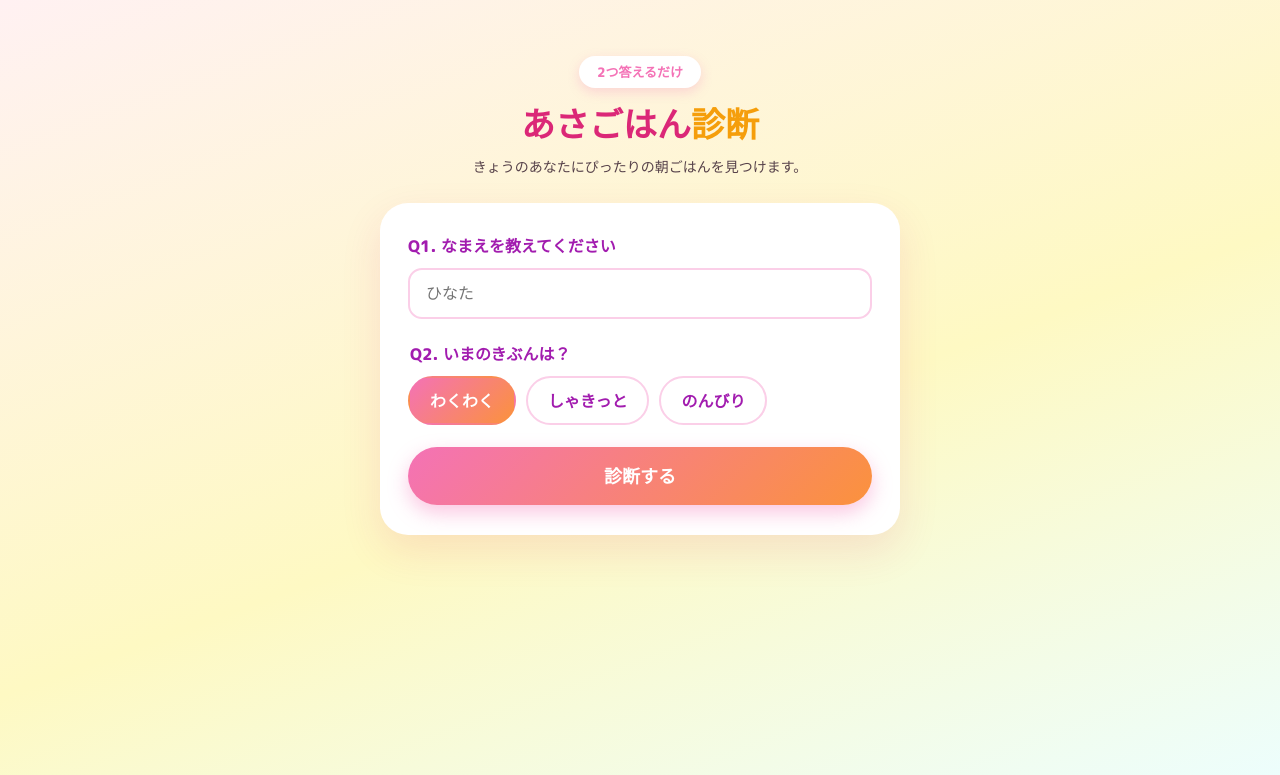
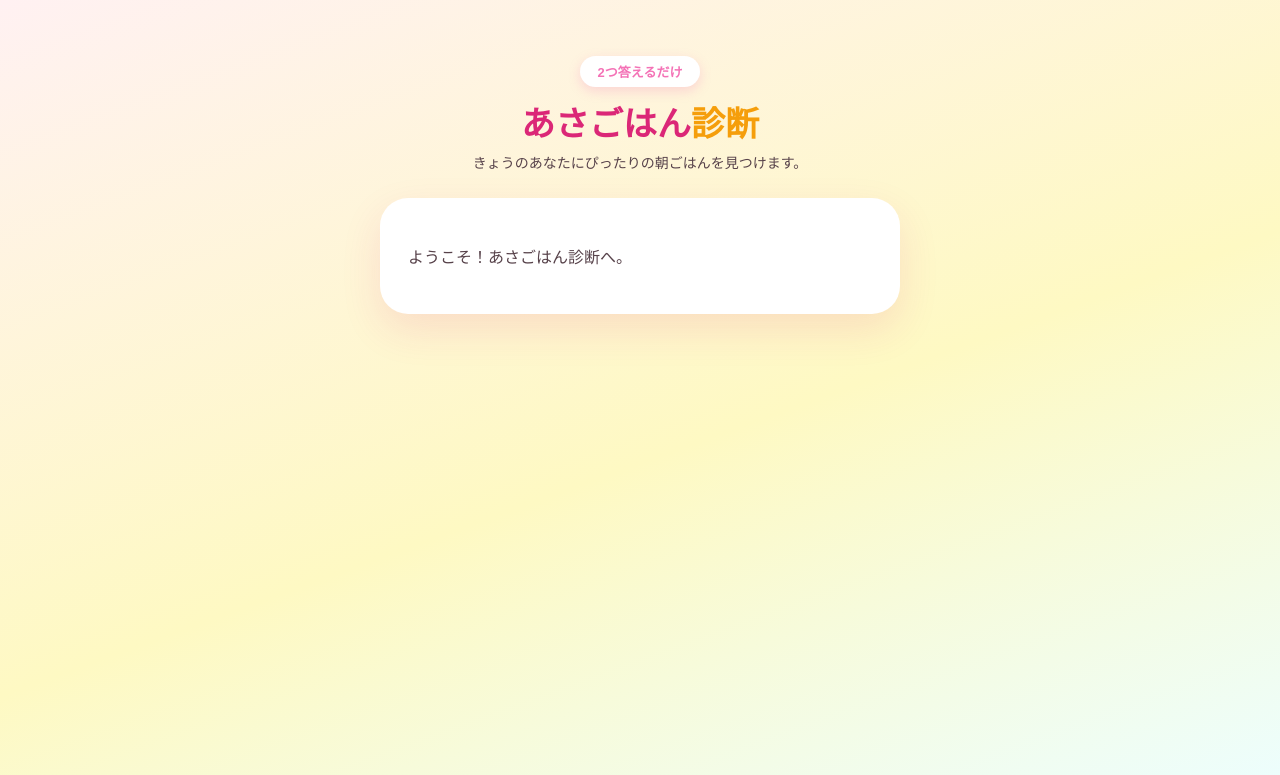
Before and after one commit to isomihayato/shindan-starter, a Flask app: page / in a window 1280 px wide. Shown: the top 775 px of the page. Run offline with Flask 3, Linux system fonts and the light colour scheme.

Commit message:
教材: 第1章 完成版体験の開始状態

```diff
--- a/app.py
+++ b/app.py
@@ -1,10 +1,12 @@
 from flask import Flask, render_template
 
 app = Flask(__name__)
+
 
 @app.route("/")
 def home():
     return render_template("form.html")
 
+
 if __name__ == "__main__":
     app.run(debug=True)
--- /dev/null
+++ b/requirements.txt
@@ -0,0 +1 @@
+Flask==3.1.3
--- a/templates/form.html
+++ b/templates/form.html
@@ -4,30 +4,14 @@
   <meta charset="utf-8">
   <meta name="viewport" content="width=device-width, initial-scale=1">
   <title>あさごはん診断</title>
-  <link rel="preconnect" href="https://fonts.googleapis.com">
-  <link href="https://fonts.googleapis.com/css2?family=M+PLUS+Rounded+1c:wght@500;800&display=swap" rel="stylesheet">
-  <link rel="stylesheet" href="/static/style.css">
+  <link rel="stylesheet" href="{{ url_for('static', filename='style.css') }}">
 </head>
 <body>
   <main class="wrap">
     <p class="kicker">2つ答えるだけ</p>
     <h1>あさごはん<span>診断</span></h1>
     <p class="lead">きょうのあなたにぴったりの朝ごはんを見つけます。</p>
-    <form class="card">
-      <label class="q">
-        <span class="qtitle">Q1. なまえを教えてください</span>
-        <input type="text" name="name" placeholder="ひなた" required>
-      </label>
-      <fieldset class="q">
-        <legend class="qtitle">Q2. いまのきぶんは？</legend>
-        <div class="pills">
-          <label><input type="radio" name="mood" value="wakuwaku" checked><span>わくわく</span></label>
-          <label><input type="radio" name="mood" value="shaki"><span>しゃきっと</span></label>
-          <label><input type="radio" name="mood" value="nonbiri"><span>のんびり</span></label>
-        </div>
-      </fieldset>
-      <button type="submit">診断する</button>
-    </form>
+    <div class="card"><p>ようこそ！あさごはん診断へ。</p></div>
   </main>
 </body>
 </html>
```
Also changed, not shown: CHAPTER.md (added, +12 -0 lines), templates/result.html (+3 -4 lines), README.md (added), 1 other file.
